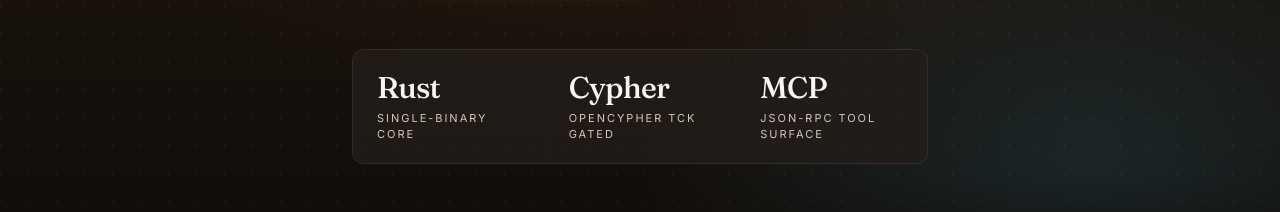
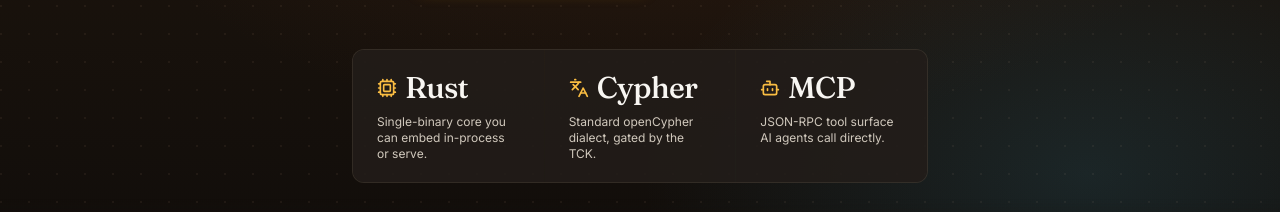
Before and after one commit to asheshgoplani/opengraphdb, a React (Vite) app in the folder frontend/: page / in a window 1280 px wide. Shown: the part 695-907 px from the top of the page. Built offline with nearby package versions, Linux system fonts and the light colour scheme.

Commit message:
feat(hero): pillar trio gets icons + value-prop one-liners
Replace the single-word descriptors under Rust/Cypher/MCP with
lucide-react icons (Cpu/Languages/Bot) and short value-prop lines so
the trio reads as a benefit triad instead of a label triad.

Committed by Ashesh Goplani

```diff
--- a/frontend/src/components/landing/HeroSection.tsx
+++ b/frontend/src/components/landing/HeroSection.tsx
@@ -1,4 +1,4 @@
-import { ArrowRight } from 'lucide-react'
+import { ArrowRight, Bot, Cpu, Languages } from 'lucide-react'
 import { Link } from 'react-router-dom'
 import { AppBackdrop } from '@/components/layout/AppBackdrop'
 import { Button } from '@/components/ui/button'
@@ -20,9 +20,21 @@
 }
 
 const STATS = [
-  { value: 'Rust', label: 'single-binary core' },
-  { value: 'Cypher', label: 'openCypher TCK gated' },
-  { value: 'MCP', label: 'JSON-RPC tool surface' },
+  {
+    value: 'Rust',
+    icon: Cpu,
+    label: 'Single-binary core you can embed in-process or serve.',
+  },
+  {
+    value: 'Cypher',
+    icon: Languages,
+    label: 'Standard openCypher dialect, gated by the TCK.',
+  },
+  {
+    value: 'MCP',
+    icon: Bot,
+    label: 'JSON-RPC tool surface AI agents call directly.',
+  },
 ]
 
 export function HeroSection() {
@@ -136,19 +148,26 @@
             isInView ? 'animate-reveal-up animate-delay-400 animate-fill-both' : 'opacity-0'
           }`}
         >
-          {STATS.map((stat) => (
+          {STATS.map((stat) => {
+            const Icon = stat.icon
+            return (
               <div
                 key={stat.value}
                 className="bg-card/80 px-4 py-5 text-left sm:px-6"
               >
-              <dt className="font-display text-2xl font-medium text-foreground sm:text-3xl">
+                <dt className="flex items-center gap-2 font-display text-2xl font-medium text-foreground sm:text-3xl">
+                  <Icon
+                    className="h-5 w-5 text-[hsl(var(--primary))]"
+                    aria-hidden="true"
+                  />
                   {stat.value}
                 </dt>
-              <dd className="mt-1 text-[11px] uppercase tracking-[0.18em] text-muted-foreground">
+                <dd className="mt-2 text-[11px] leading-snug text-muted-foreground sm:text-xs">
                   {stat.label}
                 </dd>
               </div>
-          ))}
+            )
+          })}
         </dl>
       </div>
 
```
Lines whose indentation alone changed are shown as unchanged.
